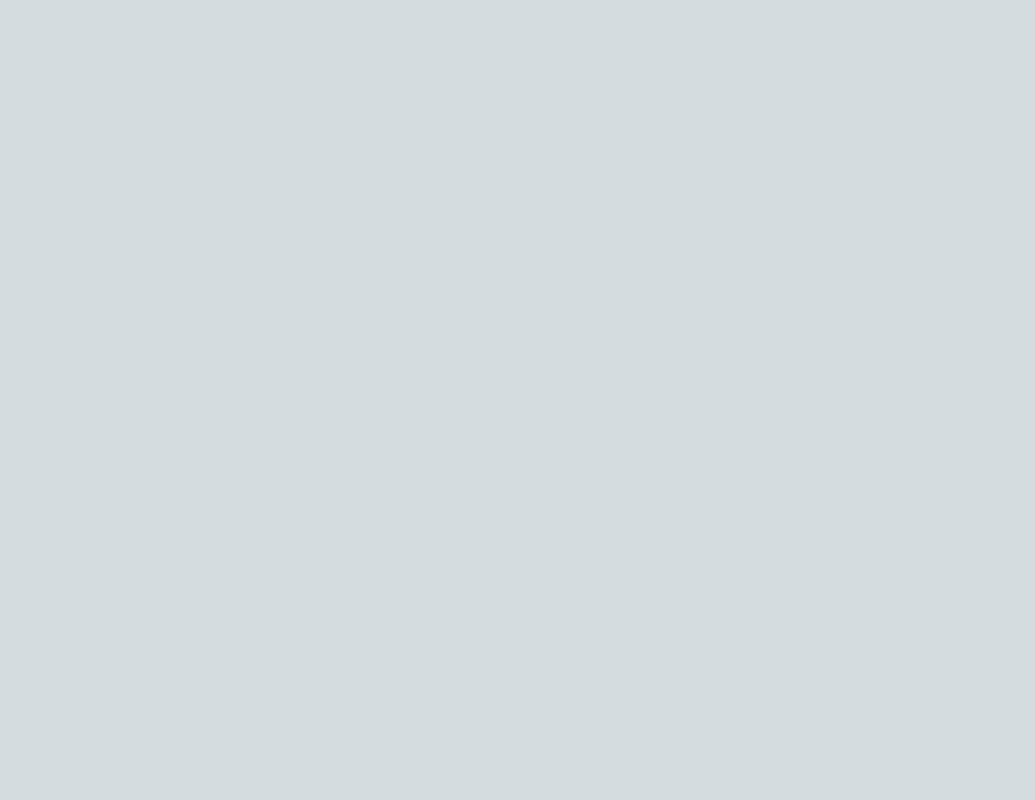
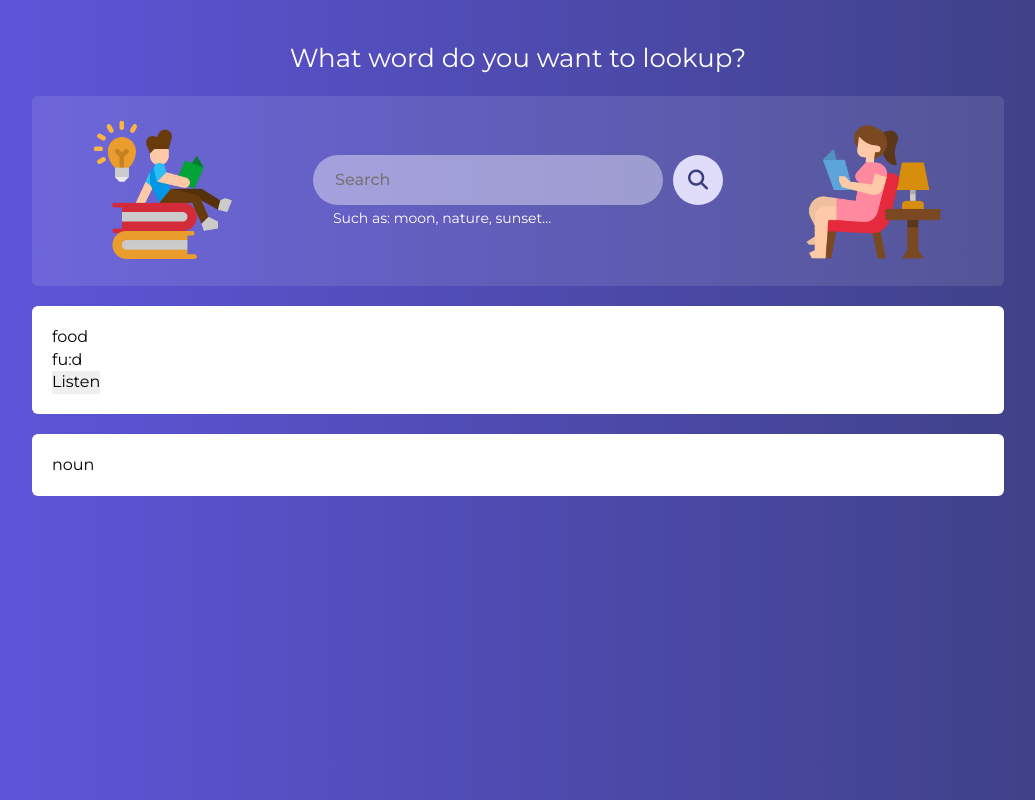
Before and after one commit to bernardoyewole/dictionary, a plain HTML site: page index.html in a window 1280 px wide. Shown: the whole page, without its empty margins (122-1157 px from the left). Drawn offline with Linux system fonts and the light colour scheme.

Commit message:
Static input container complete

```diff
--- a/assets/style/index.css
+++ b/assets/style/index.css
@@ -7,13 +7,95 @@
     margin-inline: auto;
 }
 
-body {
+/* body {
     font-weight: 600;
-}
+} */
 
 /* ------------------Main style------------------ */
 /* ---------------------------------------------- */
+/* main {
+    height: 100%;
+} */
 
-main {
+.content {
     height: 100%;
+    display: flex;
+    flex-direction: column;
+    justify-content: center;
+    align-items: center;
+    gap: 20px;
+    padding-top: 40px;
 }
+
+.content > h1 {
+    color: #fff;
+    font-size: 26px;
+}
+
+section {
+    background-color: #fff;
+    width: 90%;
+    padding: 20px;
+    border-radius: 6px;
+}
+
+.search-container {
+    display: flex;
+    justify-content: space-around;
+    align-items: center;
+    background: rgba(255, 255, 255, 0.1);
+}
+
+.search-container img {
+    height: 150px;
+    width: 150px;
+}
+
+.input-container > div {
+    display: flex;
+    gap: 10px;
+}
+
+.input-container p {
+    padding-left: 20px;
+    color: #fff;
+    font-size: 14px;
+    padding-top: 4px;
+}
+
+input {
+    height: 50px;
+    border: 2px solid transparent;
+    background: rgba(255, 255, 255, 0.4);
+    padding: 0px 20px;
+    border-radius: 30px;
+    width: 350px;
+    transition: all 0.3s ease-in-out;
+    font-weight: 500;
+    color: #1f1f1f;
+}
+
+/* input:focus {
+    border-color: #efeefc;
+} */
+
+.search-box {
+    height: 50px;
+    width: 50px;
+    border-radius: 50%;
+    background-color: #dfddf9;
+    text-align: center;
+    cursor: pointer;
+    display: grid;
+    place-items: center;
+    transition: all 0.3s ease-in-out;
+}
+
+.search-box:hover {
+    background-color: #d4d2ef;
+}
+
+.search-box i {
+    font-size: 20px;
+    color: #3C3F7F;
+}
--- a/assets/style/reset.css
+++ b/assets/style/reset.css
@@ -18,7 +18,7 @@ html, body {
 body {
     font-family: "Montserrat", "sans-serif", Arial, sans-serif;
     line-height: 1.4;
-    background-color: #d4dce0;
+    background: linear-gradient(to right, #6157E2, #3C3F7F);
 }
 
 a {
--- a/index.html
+++ b/index.html
@@ -6,7 +6,7 @@
         <meta name="author" content="Bernard">
         <meta name ="description" content="Bernard: Student">
         <meta name="keywords" content="web developer, web, developer, front-end, html, css, javascript, react, sql">
-        <title>Currency exchange</title>
+        <title>Dictionary</title>
         <link rel="preconnect" href="https://fonts.googleapis.com">
         <link rel="preconnect" href="https://fonts.gstatic.com" crossorigin>
         <link href="https://fonts.googleapis.com/css2?family=Montserrat:wght@300;400;500;600;700&display=swap" rel="stylesheet">
@@ -15,5 +15,38 @@
         <script src="./assets/script/app.js" type="module"></script>
     </head>
     <body>
+        <main>
+            <div class="container content">
+                <h1>What word do you want to lookup?</h1>
+                <section class="search-container">
+                    <div>
+                        <img src="./assets/img/reading-1.png" alt="">
+                    </div>
+                    <div class="input-container">
+                        <div>
+                            <input type="text" placeholder="Search">
+                            <div class="search-box">
+                                <i class="fa-solid fa-magnifying-glass"></i>
+                            </div>
+                        </div>
+                        <p class="such-as">Such as: moon, nature, sunset...</p>
+                    </div>
+                    <div>
+                        <img src="./assets/img/reading-2.png" alt="">
+                    </div>
+                </section>
+                <section class="word-container">
+                    <p class="word">food</p>
+                    <div class="phonetics">
+                        <p>fu:d</p>
+                        <button type="button" class="listen">Listen</button>
+                    </div>
+                </section>
+                <section class="meaning-container">
+                    <p class="part-of speech">noun</p>
+                    <p class="meaning"></p>
+                </section>
+            </div>
+        </main>
     </body>
 </html>
```
Also changed, not shown: assets/img/reading-1.png (added), assets/img/reading-2.png (added).
